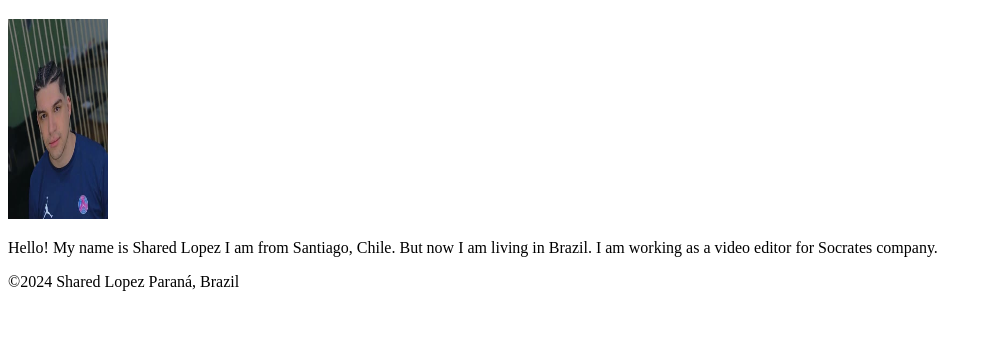
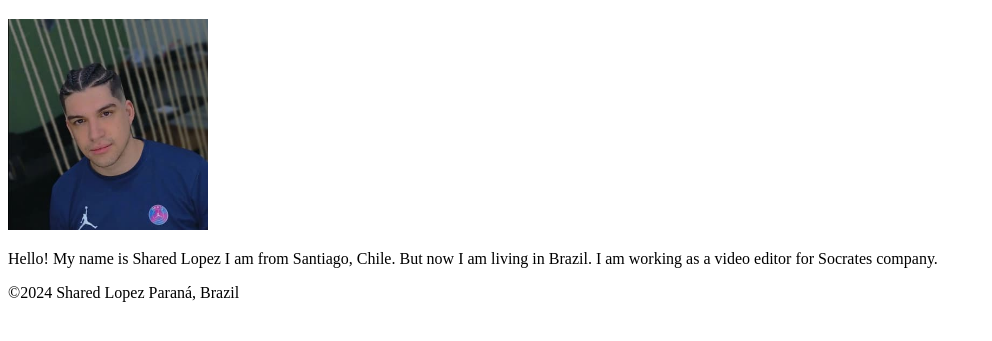
Before and after one commit to Sharecitox/main, a plain HTML site: page index.html in a window 1280 px wide. Shown: the part 87-428 px from the top of the page, without its empty margins (0-992 px from the left). Drawn offline with Linux system fonts and the light colour scheme.

Commit message:
another one

```diff
--- a/index.html
+++ b/index.html
@@ -14,7 +14,7 @@
     </header>
     <main>
         <h1>Shared Lopez | WDD 130</h1>
-        <img src="images/profile.jpg" alt="Shared Lopez" width="100" height="200">
+        <img src="images/profile.jpg" alt="Shared Lopez" width="200">
         <p>Hello! My name is Shared Lopez I am from Santiago, Chile. But now I am living in Brazil. I am working as a video editor for Socrates company.</p>
     </main>
     <footer>
```
